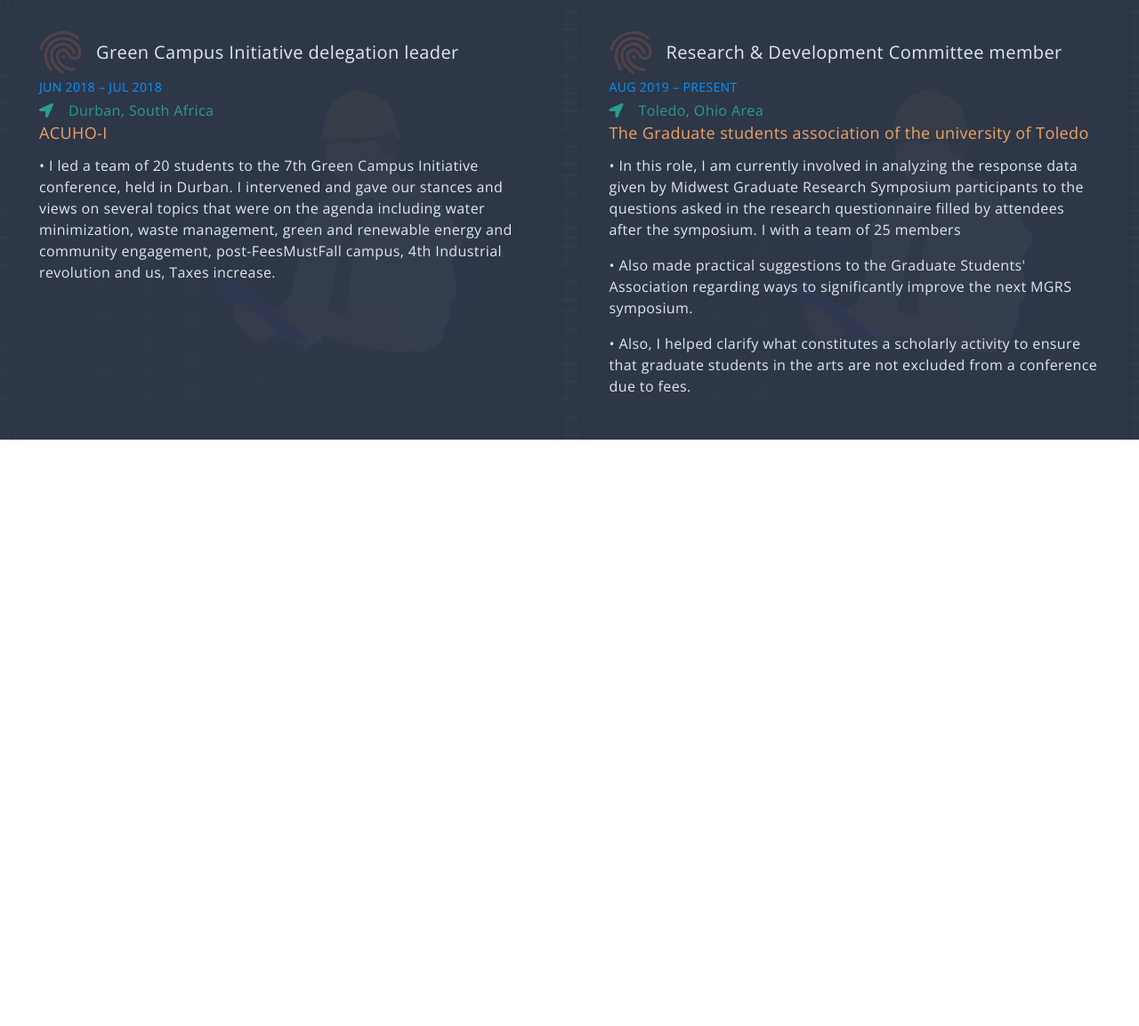
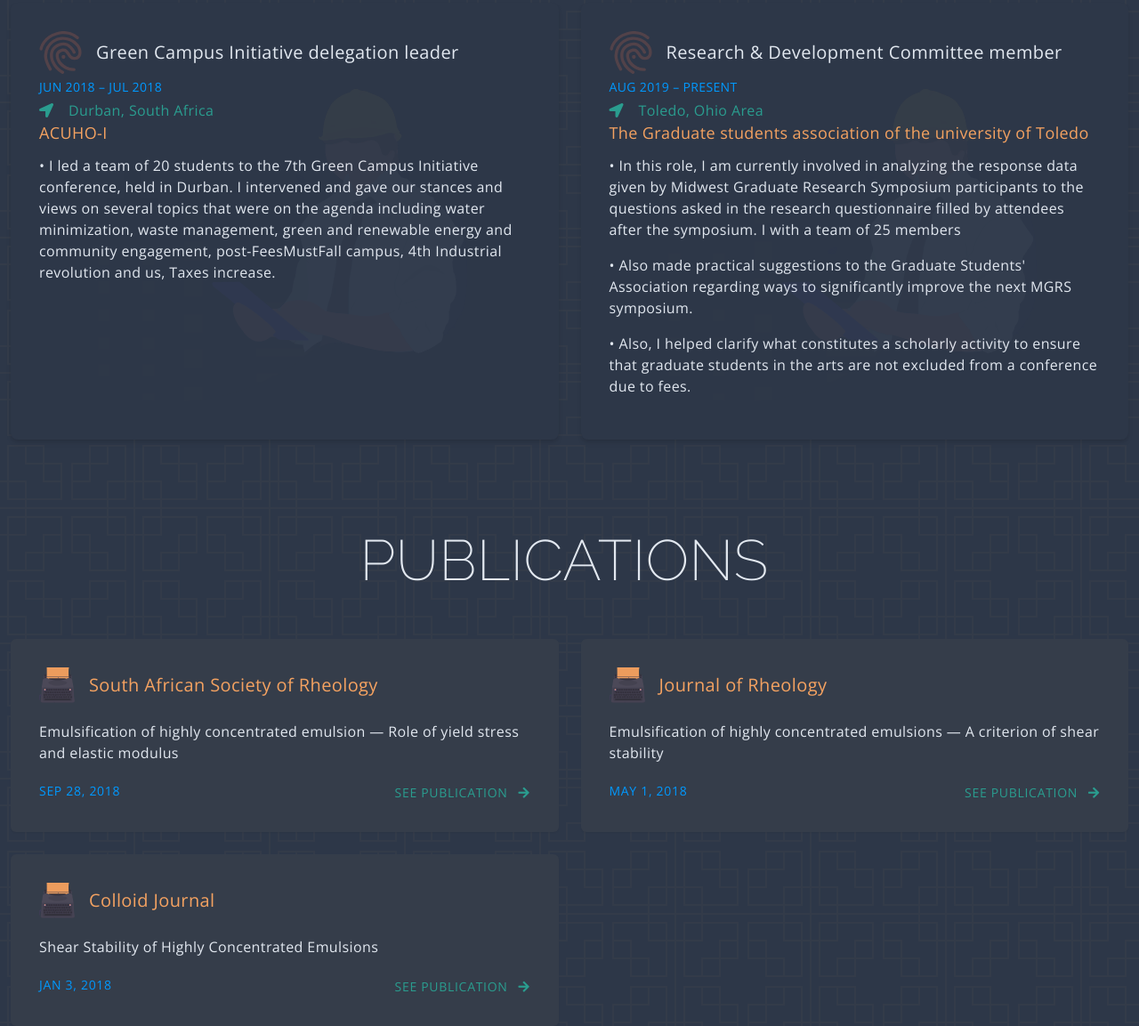
Before and after one commit to katendeglory/kapiambaf, a website: page index.html in a window 1280 px wide. Shown: the part 4596-5749 px from the top of the page at 89% size. Before the commit the page ends 5090 px from the top, so only its background shows below. Drawn offline with nearby package versions, Linux system fonts and the light colour scheme.

Commit message:
Yet another commit

```diff
--- a/index.css
+++ b/index.css
@@ -969,6 +969,12 @@ video {
   background-color: rgba(45, 55, 72, var(--bg-opacity));
 }
 
+.bg-brand-darker-black {
+  --bg-opacity: 1;
+  background-color: #353d4a;
+  background-color: rgba(53, 61, 74, var(--bg-opacity));
+}
+
 .bg-brand-move {
   --bg-opacity: 1;
   background-color: #6C63FF;
@@ -1115,6 +1121,10 @@ video {
   height: 1.5rem;
 }
 
+.h-10 {
+  height: 2.5rem;
+}
+
 .h-12 {
   height: 3rem;
 }
@@ -1157,6 +1167,10 @@ video {
 
 .text-3xl {
   font-size: 1.875rem;
+}
+
+.text-4xl {
+  font-size: 2.25rem;
 }
 
 .text-5xl {
@@ -1204,6 +1218,10 @@ video {
 
 .mr-3 {
   margin-right: 0.75rem;
+}
+
+.ml-3 {
+  margin-left: 0.75rem;
 }
 
 .mr-4 {
@@ -1431,12 +1449,20 @@ video {
   letter-spacing: 0.025em;
 }
 
+.tracking-wider {
+  letter-spacing: 0.05em;
+}
+
 .visible {
   visibility: visible;
 }
 
 .w-6 {
   width: 1.5rem;
+}
+
+.w-10 {
+  width: 2.5rem;
 }
 
 .w-12 {
@@ -1533,6 +1559,10 @@ video {
   .sm\:mt-0 {
     margin-top: 0;
   }
+
+  .sm\:mb-0 {
+    margin-bottom: 0;
+  }
 }
 
 @media (min-width: 768px) {
@@ -1596,6 +1626,10 @@ video {
     font-size: 2.25rem;
   }
 
+  .md\:text-5xl {
+    font-size: 3rem;
+  }
+
   .md\:mb-0 {
     margin-bottom: 0;
   }
```
Also changed, not shown: build/bundle.js, images/typewriter.svg (added), 1 other file.
